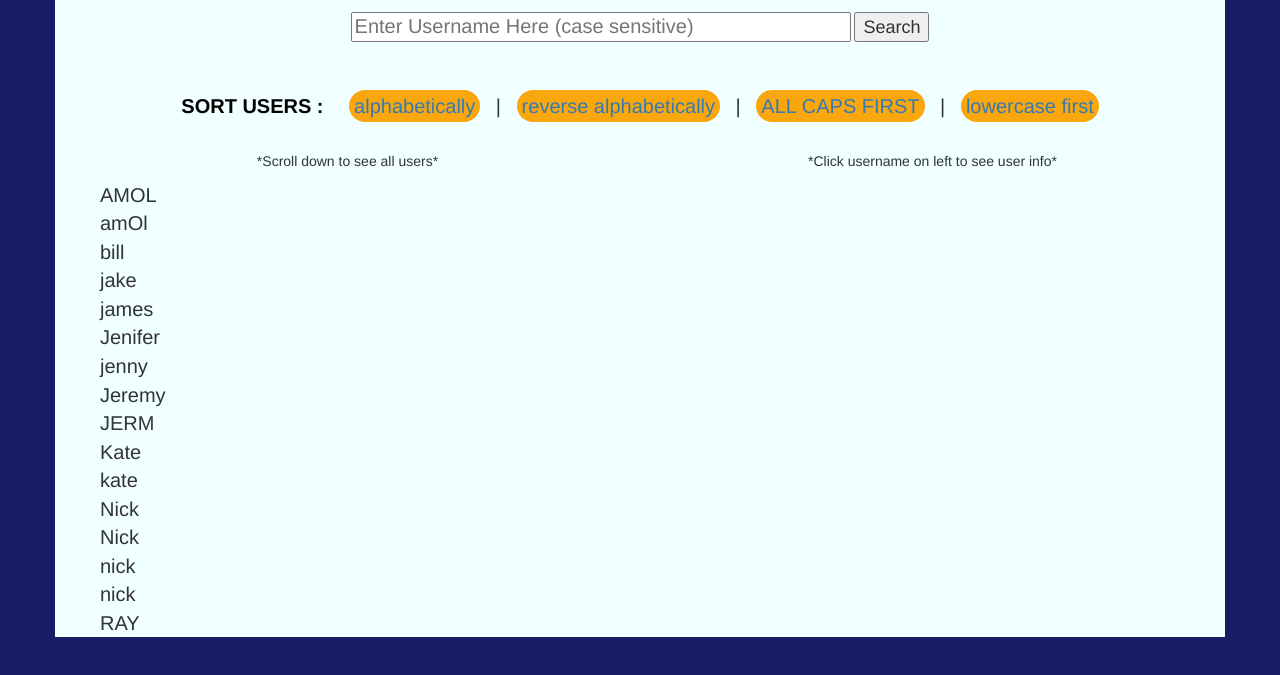
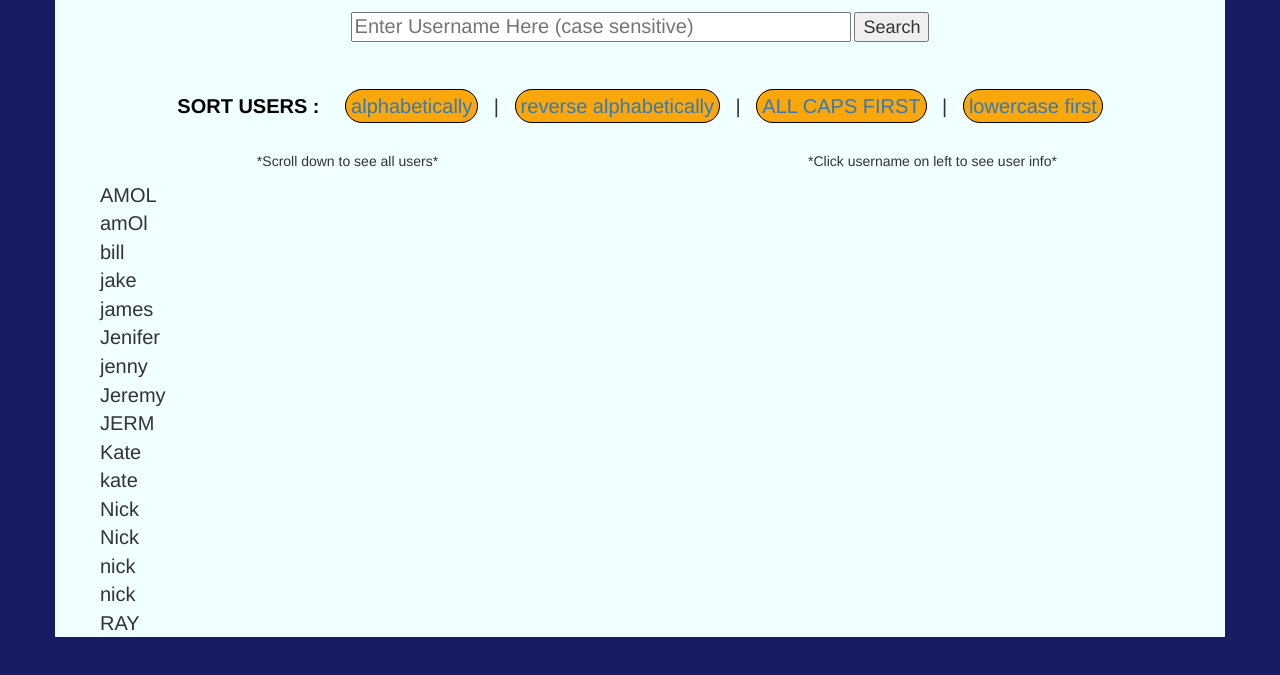
Before and after one commit to Aphinith/SortMyUsers, a website: page public/index.html in a window 1280 px wide. Shown: the part 73-748 px from the top of the page. Drawn offline with nearby package versions, Linux system fonts and the light colour scheme.

Commit message:
add border to sorting options

```diff
--- a/public/styles/style.css
+++ b/public/styles/style.css
@@ -79,6 +79,9 @@ div.sorting-menu {
   background-color: #F9A70C;
   border-radius: 20px;
   padding: 5px;
+  border-style: solid;
+  border-width: 1px;
+  border-color: black;
 }
 
 .sorting-option:hover {
```
